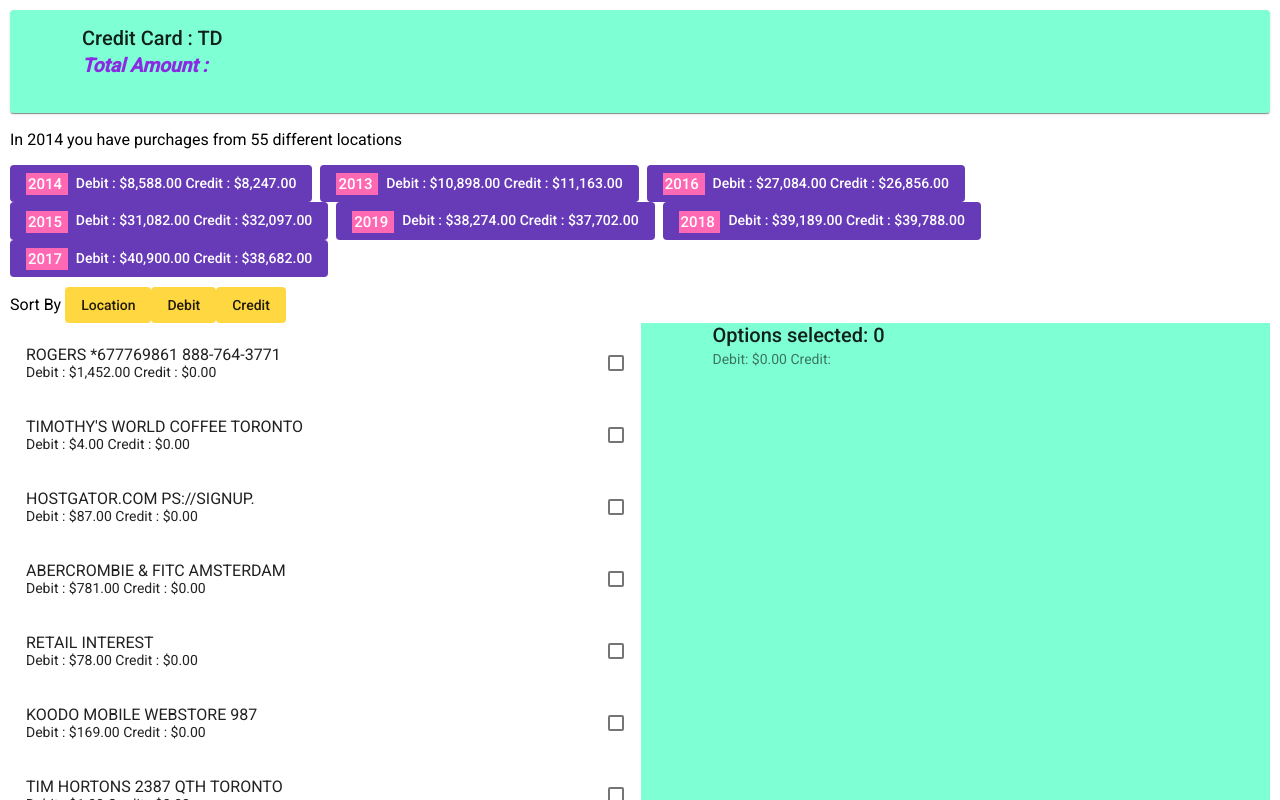
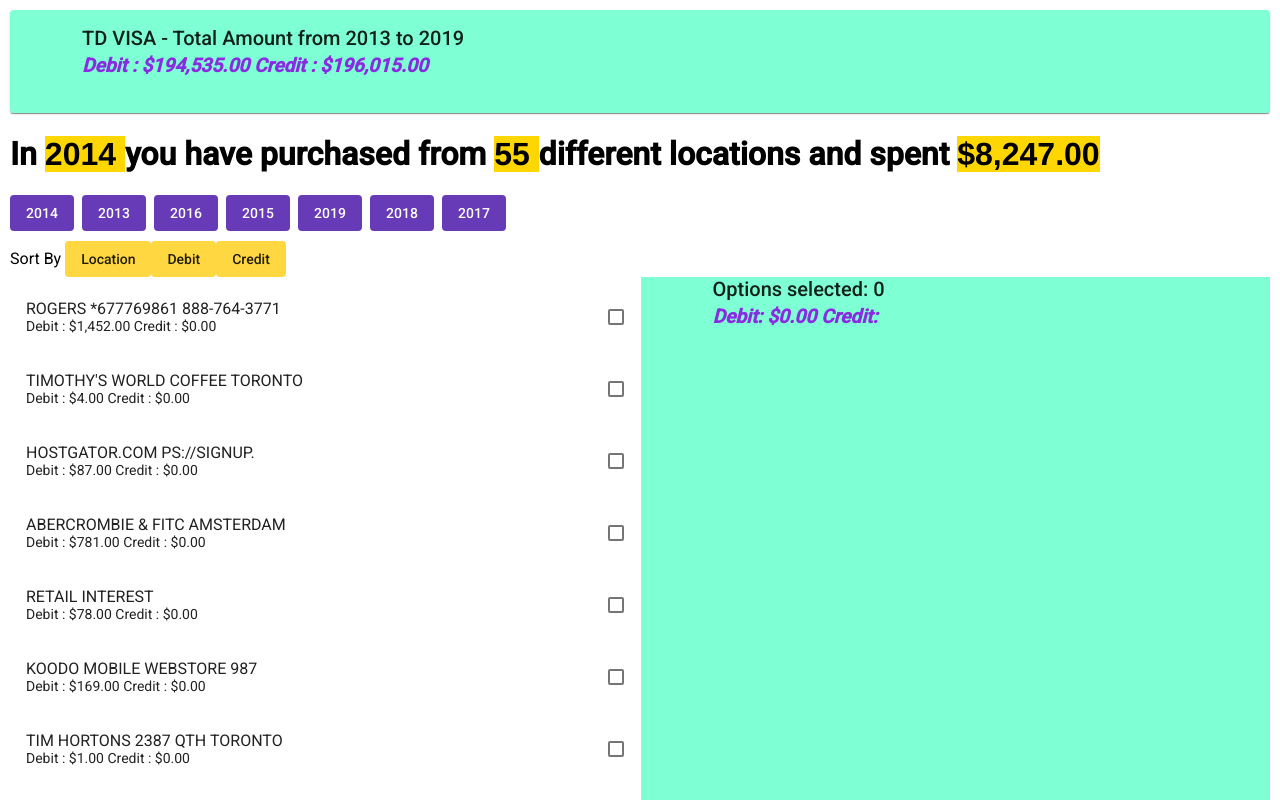
Before and after one commit to chatygit/activity-app, an Angular app: page / in a window 1280 px wide. Shown: the top 800 px of the page. Built offline with nearby package versions, Linux system fonts and the light colour scheme.

Commit message:
some styling

```diff
--- a/src/app/app.component.html
+++ b/src/app/app.component.html
@@ -4,22 +4,20 @@
   <mat-card class="header-card" style="background-color: aquamarine;">
     <mat-card-header>
       <div mat-card-avatar class="example-header-image"></div>
-      <mat-card-title>Credit Card : TD</mat-card-title>
-      <mat-card-subtitle style="font-weight: bold;font-size: larger;font-style: italic;color: blueviolet;">Total Amount
-        : {{totalAmount | currency}}</mat-card-subtitle>
+      <mat-card-title>TD VISA - Total Amount from 2013 to 2019</mat-card-title>
+      <mat-card-subtitle>Debit : {{totalDebitAmount | currency}} Credit : {{totalCreditAmount | currency}}
+      </mat-card-subtitle>
     </mat-card-header>
-
   </mat-card>
 
   <!-- Some more meta crap-->
   <mat-divider></mat-divider>
-  <p> In {{selectedYear}} you have purchages from <span *ngIf="totalByLocation"> {{totalByLocation.length}} </span>
-    different locations</p>
+  <h1> In <span class="head-label"> {{selectedYear}} </span>you have purchased from <span *ngIf="totalByLocation"
+      class="head-label"> {{totalByLocation.length}} </span>
+    different locations and spent <span class="head-label"> {{yearDebitTotal | currency}} </span></h1>
   <div class="year-button-row">
     <button mat-flat-button color="primary" *ngFor="let item of totalByYear" value="item.location"
-      (click)="changeList(item.location)">
-      <span style="background-color:hotpink;font-size: 15px;padding: 2px;"> {{item.location}} </span>
-       Debit : {{item.creditTotal | currency}}  Credit : {{item.debitTotal | currency}}
+      (click)="changeList(item.location)"> {{item.location}}
     </button>
   </div>
 
@@ -36,7 +34,7 @@
       <mat-selection-list #locSelect (selectionChange)="onLocationSelect(locSelect.selectedOptions.selected)">
         <mat-list-option *ngFor="let tloc of totalByLocation" [value]="tloc">
           <h4 mat-line>{{tloc.location}} </h4>
-          <p mat-line>  Debit : {{tloc.debitTotal | currency}}  Credit : {{tloc.creditTotal | currency}}  </p>
+          <p mat-line> Debit : {{tloc.debitTotal | currency}} Credit : {{tloc.creditTotal | currency}} </p>
         </mat-list-option>
       </mat-selection-list>
     </mat-grid-tile>
@@ -47,12 +45,14 @@
         <mat-card-header>
           <div mat-card-avatar class="example-header-image"></div>
           <mat-card-title>Options selected: {{locSelect.selectedOptions.selected.length}}</mat-card-title>
-          <mat-card-subtitle>Debit: {{selectedDebitAmount | currency}} Credit: {{selectedCreditAmount | currency}}</mat-card-subtitle>
+          <mat-card-subtitle>Debit: {{selectedDebitAmount | currency}} Credit: {{selectedCreditAmount | currency}}
+          </mat-card-subtitle>
         </mat-card-header>
         <mat-card-content>
           <ul>
             <li *ngFor="let valSelect of locSelect.selectedOptions.selected">
-              {{ valSelect.value.location }} Debit {{ valSelect.value.debitTotal | currency}} Credit {{ valSelect.value.creditTotal | currency}}
+              {{ valSelect.value.location }} Debit {{ valSelect.value.debitTotal | currency}} Credit
+              {{ valSelect.value.creditTotal | currency}}
               <div *ngFor="let item of valSelect.value.purchaseList" style="color: lightcoral;">
                 {{item.date | date}} : Debit : {{item.debit}} Credit : {{item.credit}}
               </div>
--- a/src/app/app.component.scss
+++ b/src/app/app.component.scss
@@ -5,6 +5,18 @@
 }
 
 
+mat-card-subtitle {
+  font-weight: bold;
+  font-size: larger;
+  font-style: italic;
+  color: #8a2be2;
+}
+
+
+.head-label{
+  font-family: 'Franklin Gothic Medium', 'Arial Narrow', Arial, sans-serif;
+  background-color: gold;
+}
 
 ul {
   height: 700px;
--- a/src/app/app.component.ts
+++ b/src/app/app.component.ts
@@ -16,13 +16,14 @@
 
   totalCreditAmount: number;
   totalDebitAmount: number;
+
   selectedCreditAmount: number;
   selectedDebitAmount: number;
+
+  yearDebitTotal: number;
+  yearCreditTotal: number;
+
   selectedYear: string;
-
-  checked: boolean = false;
-
-
 
   constructor(private app: DownstreamService) { }
 
@@ -33,15 +34,20 @@
       resp => {
         this.totalByYear = resp.body;
         this.selectedYear = this.totalByYear[0].location;
+        this.totalDebitAmount = this.totalByYear.map(row => row.debitTotal).reduce((a, b) => a + b, 0);
+        this.totalCreditAmount = this.totalByYear.map(row => row.creditTotal).reduce((a, b) => a + b, 0);
         this.changeList(this.totalByYear[0].location);
       }
     );
 
 
-
   }
 
 
+  loadYearTotals() {
+    this.yearDebitTotal = this.totalByYear.find(year => year.location == this.selectedYear).debitTotal;
+    this.yearCreditTotal = this.totalByYear.find(year => year.location == this.selectedYear).creditTotal;
+  }
 
   onLocationSelect(options: MatListOption[]) {
     this.selectedDebitAmount = options.map(optn => optn.value.debitTotal).reduce((a, b) => a + b, 0);
@@ -51,12 +57,11 @@
   changeList(year) {
     this.app.getCreditDataLocal(year).subscribe(
       resp => {
+        this.loadYearTotals();
         this.selectedDebitAmount = 0;
         this.selectedDebitAmount = 0;
         this.selectedYear = year;
         this.totalByLocation = resp.body;
-        this.totalDebitAmount = this.totalByLocation.map(row => row.debitTotal).reduce((a, b) => a + b, 0);
-        this.totalCreditAmount = this.totalByLocation.map(row => row.creditTotal).reduce((a, b) => a + b, 0);
       }
     );
   }
```
